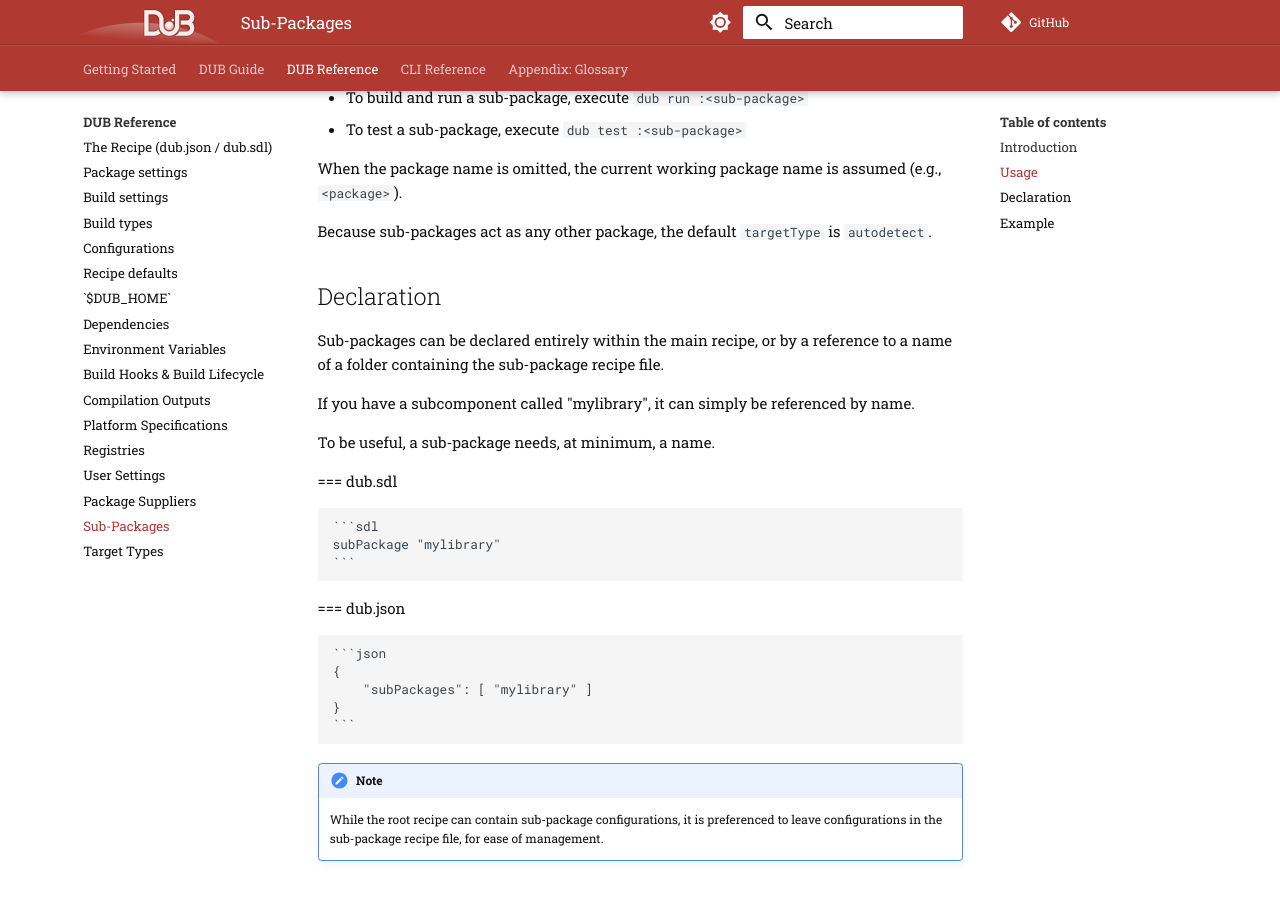
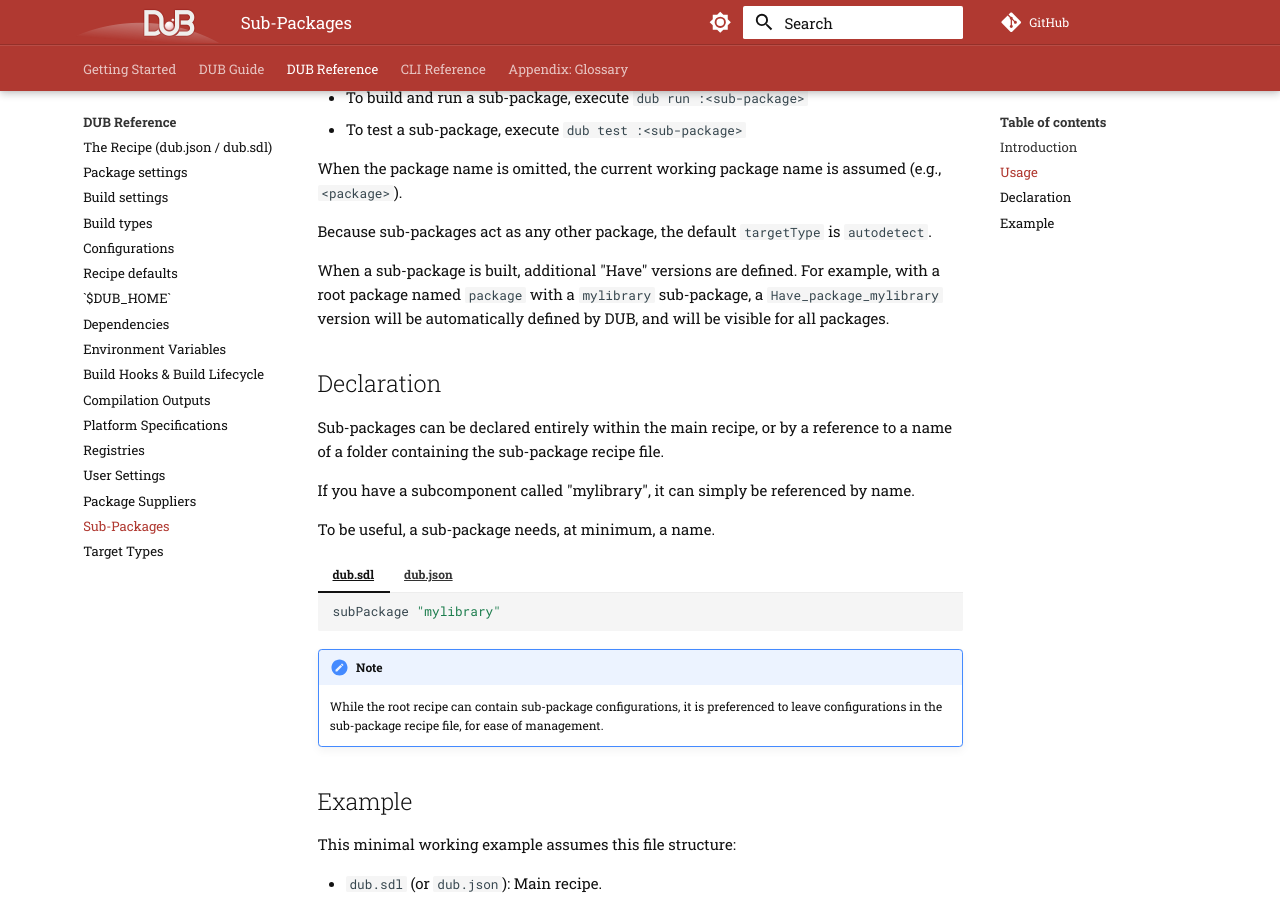
Before and after one commit to dlang/dub-docs, an MkDocs documentation site: the page built from docs/dub-reference/subpackages.md, in a window 1280 px wide and 900 px high, scrolled down 879 px. Built offline with MkDocs 1.6.1 and Material for MkDocs 9.7.7, drawn with Linux system fonts in a browser that asks for light colours; comment, search, counter and statistics services are not loaded.

Commit message:
Usage: Add info on "Have" defined versions

````diff
--- a/docs/dub-reference/subpackages.md
+++ b/docs/dub-reference/subpackages.md
@@ -38,6 +38,11 @@ When the package name is omitted, the current working package name is assumed (e
 
 Because sub-packages act as any other package, the default `targetType` is `autodetect`.
 
+When a sub-package is built, additional "Have" versions are defined.
+For example, with a root package named `package` with a `mylibrary` sub-package,
+a `Have_package_mylibrary` version will be automatically defined by DUB,
+and will be visible for all packages.
+
 ## Declaration
 
 Sub-packages can be declared entirely within the main recipe, or by a
@@ -47,13 +52,13 @@ If you have a subcomponent called "mylibrary", it can simply be referenced by na
 
 To be useful, a sub-package needs, at minimum, a name.
 
-=== dub.sdl
+=== "dub.sdl"
 
     ```sdl
     subPackage "mylibrary"
     ```
 
-=== dub.json
+=== "dub.json"
 
     ```json
     {
````
